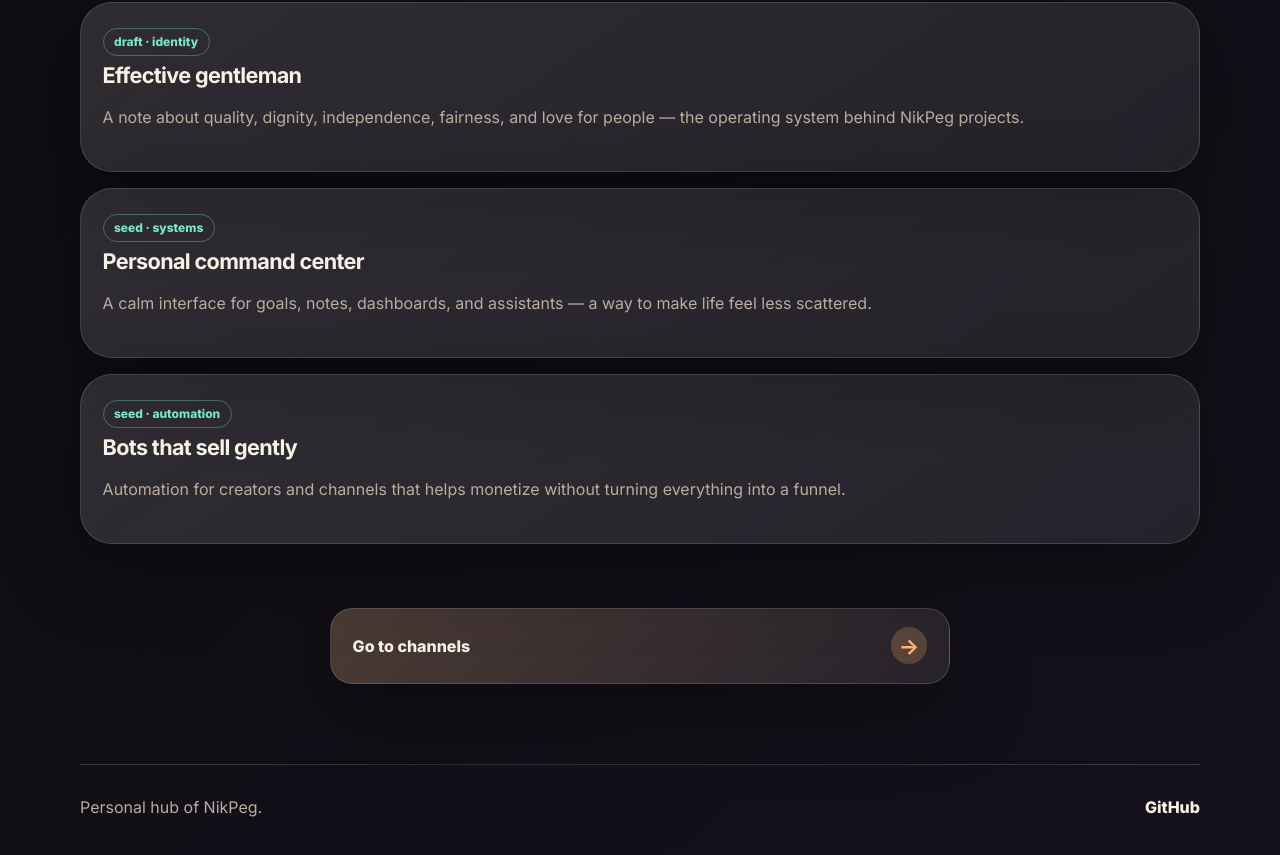
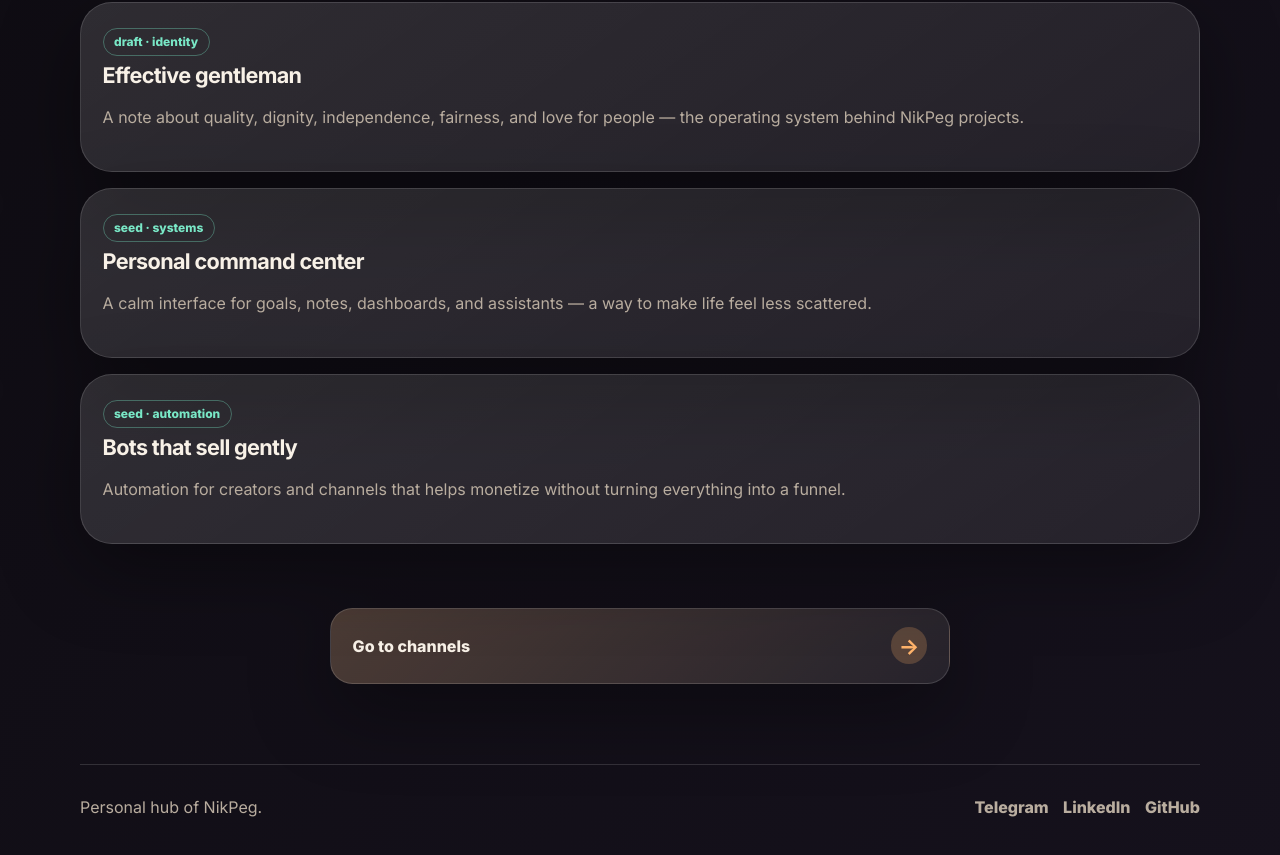
Before and after one commit to NikPeg/personal-hub, a React (Vite) app: page / in a window 1280 px wide. Shown: the part 835-1690 px from the top of the page. Built offline with nearby package versions, Linux system fonts and the light colour scheme.

Commit message:
Reorder channels and update footer links

```diff
--- a/src/App.jsx
+++ b/src/App.jsx
@@ -245,6 +245,6 @@ export default function App() {
       {tab.startsWith('project:') && <ProjectLanding t={t} data={data} slug={tab.split(':')[1]} go={go} />}
     </main>
     <DetailModal item={selected} onClose={() => setSelected(null)} t={t} />
-    <footer className="footer"><span>{t.footerText}</span><a href="https://github.com/NikPeg/personal-hub" target="_blank" rel="noreferrer">GitHub</a></footer>
+    <footer className="footer"><span>{t.footerText}</span><nav className="footer-links" aria-label={t.footerLinksLabel}><a href="https://t.me/nikpeg" target="_blank" rel="noreferrer">Telegram</a><a href="https://www.linkedin.com/in/nikpeg/" target="_blank" rel="noreferrer">LinkedIn</a><a href="https://github.com/NikPeg" target="_blank" rel="noreferrer">GitHub</a></nav></footer>
   </>;
 }
--- a/src/content.js
+++ b/src/content.js
@@ -28,12 +28,12 @@ export const content = {
       { id: 'gentle-system', title: 'A gentle personal system', text: 'A productivity system should feel like a good room: clear, warm, and hard to avoid.', fullText: 'The best personal systems are not punishment machines. They make the next good action visible, almost inviting.' }
     ],
     channels: [
+      { id: 'meme-swaga', type: 'Telegram', title: 'meme swaga', url: 'https://t.me/meme_swaga', description: 'Light, brightness, love of life, and aesthetic memes — a small feed for mood and sparkle.' },
+      { id: 'linkedin', type: 'LinkedIn', title: 'NikPeg', url: 'https://www.linkedin.com/in/nikpeg/', description: 'Professional profile: work context, public credentials, and career history.' },
+      { id: 'github', type: 'GitHub', title: 'NikPeg', url: 'https://github.com/NikPeg', description: 'Code, repositories, prototypes, and the technical trail behind projects.' },
+      { id: 'vk-personal', type: 'VK', title: 'NikPeg', url: 'https://vk.com/nikpeg', description: 'Personal VK page and another stable place to find NikPeg online.' },
       { id: 'juplane-telegram', type: 'Telegram', title: 'juplane', url: 'https://t.me/juplane', description: 'Trash channel, shitposting, memes, videos, and strangely deep lore.' },
-      { id: 'jupiter-plane-vk', type: 'VK', title: 'Jupiter Plane', url: 'https://vk.com/jupiter_plane', description: 'The VK version: best memes, selected posts, and VK Clips from the Jupiter Plane universe.' },
-      { id: 'meme-swaga', type: 'Telegram', title: 'meme swaga', url: 'https://t.me/meme_swaga', description: 'Light, brightness, love of life, and aesthetic memes — a small feed for mood and sparkle.' },
-      { id: 'github', type: 'GitHub', title: 'NikPeg', url: 'https://github.com/NikPeg', description: 'Code, repositories, prototypes, and the technical trail behind projects.' },
-      { id: 'linkedin', type: 'LinkedIn', title: 'NikPeg', url: 'https://www.linkedin.com/in/nikpeg/', description: 'Professional profile: work context, public credentials, and career history.' },
-      { id: 'vk-personal', type: 'VK', title: 'NikPeg', url: 'https://vk.com/nikpeg', description: 'Personal VK page and another stable place to find NikPeg online.' }
+      { id: 'jupiter-plane-vk', type: 'VK', title: 'Jupiter Plane', url: 'https://vk.com/jupiter_plane', description: 'The VK version: best memes, selected posts, and VK Clips from the Jupiter Plane universe.' }
     ],
     projects: [
       { id: 'edu', slug: 'edu', tag: 'AI · learning', title: 'Edu', text: 'Education tools, payments, referrals, and useful automation for learning.', landingLead: 'Learning products deserve infrastructure that feels simple on the outside and powerful underneath.', landingText: 'Edu is a future landing for education tools: payments, referrals, learning automation, and experiments around making courses easier to run and easier to buy.' },
@@ -70,12 +70,12 @@ export const content = {
       { id: 'gentle-system', title: 'Мягкая личная система', text: 'Система продуктивности должна ощущаться как хорошая комната: ясно, тепло и сложно игнорировать.', fullText: 'Лучшие личные системы не наказывают. Они делают следующий хороший шаг видимым и почти естественным.' }
     ],
     channels: [
+      { id: 'meme-swaga', type: 'Telegram', title: 'meme swaga', url: 'https://t.me/meme_swaga', description: 'Свет, яркость, любовь к жизни и эстетишные мемы — маленькая лента для настроения.' },
+      { id: 'linkedin', type: 'LinkedIn', title: 'НикПег', url: 'https://www.linkedin.com/in/nikpeg/', description: 'Профессиональный профиль: опыт, рабочий контекст и карьерная история.' },
+      { id: 'github', type: 'GitHub', title: 'НикПег', url: 'https://github.com/NikPeg', description: 'Код, репозитории, прототипы и технический след проектов.' },
+      { id: 'vk-personal', type: 'VK', title: 'НикПег', url: 'https://vk.com/nikpeg', description: 'Личная страница VK и ещё одно место, где можно найти НикПега.' },
       { id: 'juplane-telegram', type: 'Telegram', title: 'ЮС', url: 'https://t.me/juplane', description: 'Трэш-канал, щитпост, мемы, видео и внезапно глубокий лор.' },
-      { id: 'jupiter-plane-vk', type: 'VK', title: 'Юпитерский Самолёт', url: 'https://vk.com/jupiter_plane', description: 'VK-версия: лучшие мемы, отобранные посты и ВК Клипы из вселенной Юпитерского Самолёта.' },
-      { id: 'meme-swaga', type: 'Telegram', title: 'meme swaga', url: 'https://t.me/meme_swaga', description: 'Свет, яркость, любовь к жизни и эстетишные мемы — маленькая лента для настроения.' },
-      { id: 'github', type: 'GitHub', title: 'НикПег', url: 'https://github.com/NikPeg', description: 'Код, репозитории, прототипы и технический след проектов.' },
-      { id: 'linkedin', type: 'LinkedIn', title: 'НикПег', url: 'https://www.linkedin.com/in/nikpeg/', description: 'Профессиональный профиль: опыт, рабочий контекст и карьерная история.' },
-      { id: 'vk-personal', type: 'VK', title: 'НикПег', url: 'https://vk.com/nikpeg', description: 'Личная страница VK и ещё одно место, где можно найти НикПега.' }
+      { id: 'jupiter-plane-vk', type: 'VK', title: 'Юпитерский Самолёт', url: 'https://vk.com/jupiter_plane', description: 'VK-версия: лучшие мемы, отобранные посты и ВК Клипы из вселенной Юпитерского Самолёта.' }
     ],
     projects: [
       { id: 'edu', slug: 'edu', tag: 'AI · обучение', title: 'Edu', text: 'Образовательные инструменты, оплаты, рефералки и полезная автоматизация обучения.', landingLead: 'Образовательным продуктам нужна инфраструктура, которая снаружи кажется простой, а внутри держит сложность.', landingText: 'Edu — будущий лендинг для образовательных инструментов: оплаты, рефералки, автоматизация обучения и эксперименты вокруг того, как сделать курсы проще в управлении и покупке.' },
--- a/src/i18n.js
+++ b/src/i18n.js
@@ -17,7 +17,7 @@ export const dictionary = {
     projectsEyebrow: 'Projects', projectsTitle: 'Project landings', projectsLead: 'Each project is shaped as a small landing page: focused, visual, and clear about the value it wants to sell.',
     photosEyebrow: 'Photos', photosTitle: 'Photos', photosLead: 'A future room for portraits, places, work-in-progress moments, and visual notes. Nothing here yet — but the shelf is ready.',
     recent: 'recent', upvotes: 'upvotes', draft: 'draft', seed: 'seed', sortBy: 'Sort by', allTags: 'All', filterByTag: 'Filter by tag', loading: 'Loading thoughts…', loadingQuotes: 'Loading quotes…', showMore: 'Show more', open: 'Open →', openLanding: 'Open landing →', backToProjects: 'Back to projects', images: 'images', copy: 'Copy to clipboard', close: 'Close', note: 'note', nextChannels: 'Go to channels', nextProjects: 'Go to projects', nextIdeas: 'Go to ideas', nextThoughts: 'Go to thoughts', nextQuotes: 'Go to quotes', nextPhotos: 'Go to photos', nextHome: 'Back to home',
-    footerText: 'Personal hub of NikPeg.'
+    footerText: 'Personal hub of NikPeg.', footerLinksLabel: 'NikPeg links'
   },
   ru: {
     brandName: 'НикПег', navHome: 'Главная', navFeed: 'Лента', navChannels: 'Каналы', navIdeas: 'Идеи', navThoughts: 'Мысли', navQuotes: 'Цитаты', navProjects: 'Проекты', navPhotos: 'Фото',
@@ -37,6 +37,6 @@ export const dictionary = {
     projectsEyebrow: 'Проекты', projectsTitle: 'Лендинги проектов', projectsLead: 'Каждый проект — отдельная страница: с понятной подачей, своим стилем и акцентом на ценность.',
     photosEyebrow: 'Фото', photosTitle: 'Фотографии', photosLead: 'Здесь будут портреты, места, рабочие моменты и визуальные заметки. Пока пусто, но место уже готово.',
     recent: 'новизне', upvotes: 'апвоутам', draft: 'черновик', seed: 'зерно', sortBy: 'Сортировать по', allTags: 'Все', filterByTag: 'Тег', loading: 'Загружаю мысли…', loadingQuotes: 'Загружаю цитаты…', showMore: 'Показать ещё', open: 'Открыть →', openLanding: 'Открыть лендинг →', backToProjects: 'Назад к проектам', images: 'изображения', copy: 'Скопировать в буфер обмена', close: 'Закрыть', note: 'заметка', nextChannels: 'Перейти к каналам', nextProjects: 'Перейти к проектам', nextIdeas: 'Перейти к идеям', nextThoughts: 'Перейти к мыслям', nextQuotes: 'Перейти к цитатам', nextPhotos: 'Перейти к фото', nextHome: 'Вернуться на главную',
-    footerText: 'Личный хаб НикПега.'
+    footerText: 'Личный хаб НикПега.', footerLinksLabel: 'Ссылки НикПега'
   }
 };
--- a/src/styles.css
+++ b/src/styles.css
@@ -333,3 +333,7 @@ html[data-theme="dark"] .modal-card { background: linear-gradient(145deg, rgba(2
 @media (prefers-reduced-motion: reduce) {
   .page-shell { animation: none; }
 }
+
+.footer-links { display: flex; gap: .9rem; align-items: center; flex-wrap: wrap; }
+.footer-links a { color: var(--muted); font-weight: 800; text-decoration: none; }
+.footer-links a:hover { color: var(--accent); }
```
